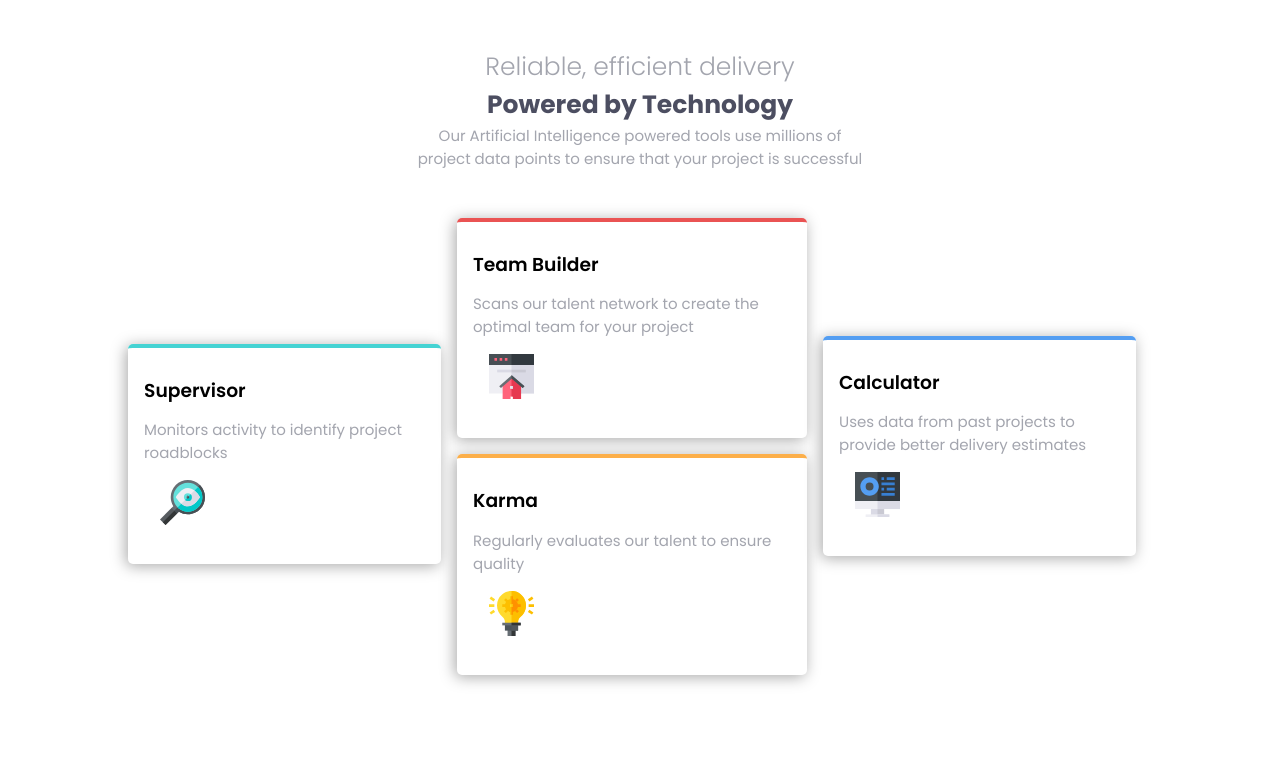
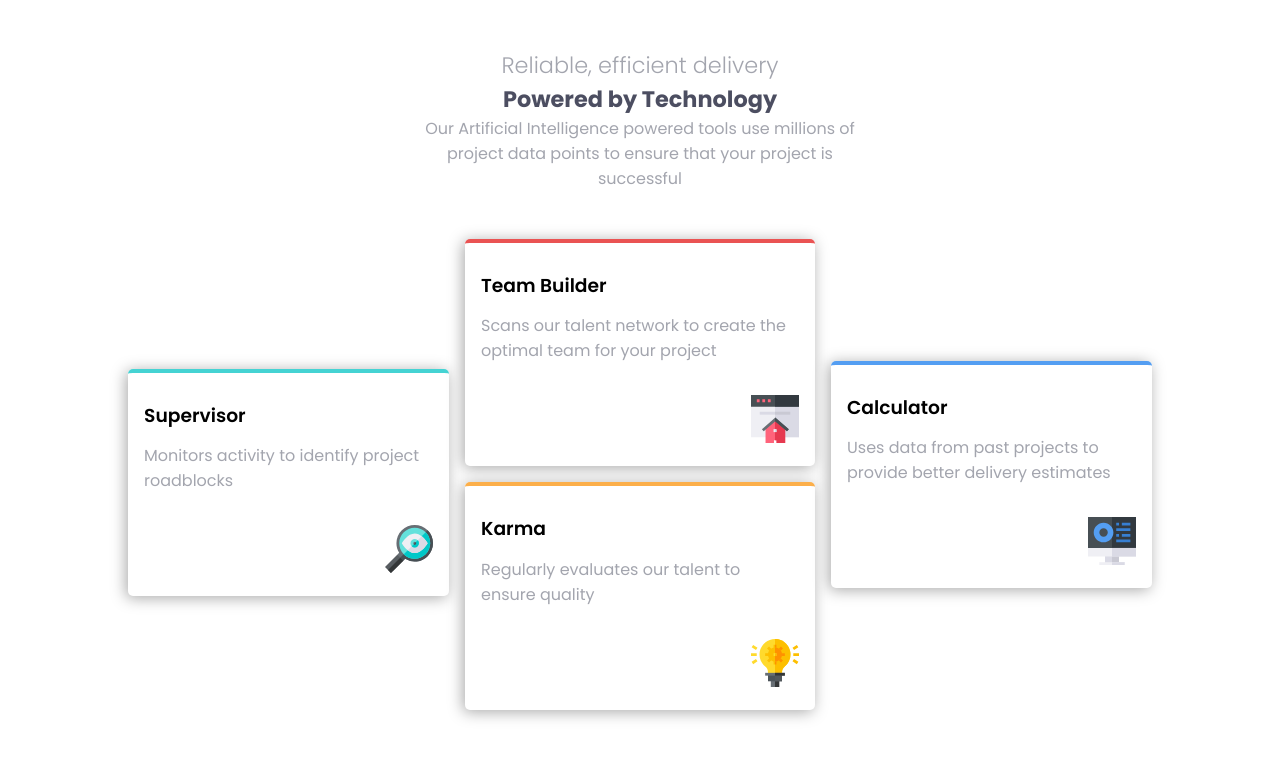
Before and after one commit to ad-monir2001/four-card-feature-section-master, a plain HTML site: page index.html in a window 1280 px wide. Drawn offline with Linux system fonts and the light colour scheme.

Commit message:
initial commit

```diff
--- a/index.html
+++ b/index.html
@@ -30,7 +30,9 @@
         <div class="card__container-1">
           <h3>Supervisor</h3>
           <p>Monitors activity to identify project roadblocks</p>
-          <img src="./images/icon-supervisor.svg" alt="" class="icons"/>
+          <div class="icon">
+            <img src="./images/icon-supervisor.svg" alt="" class="icons" />
+          </div>
         </div>
         <div class="card__container-2">
           <div class="card__container-2__sub1">
@@ -39,12 +41,16 @@
               Scans our talent network to create the optimal team for your
               project
             </p>
-            <img src="./images/icon-team-builder.svg" alt="" class="icons"/>
+            <div class="icon">
+              <img src="./images/icon-team-builder.svg" alt="" class="icons" />
+            </div>
           </div>
           <div class="card__container-2__sub2">
             <h3>Karma</h3>
             <p>Regularly evaluates our talent to ensure quality</p>
-            <img src="./images/icon-karma.svg" alt="" class="icons"/>
+            <div class="icon">
+              <img src="./images/icon-karma.svg" alt="" class="icons" />
+            </div>
           </div>
         </div>
         <div class="card__container-3">
@@ -52,7 +58,13 @@
           <p>
             Uses data from past projects to provide better delivery estimates
           </p>
-          <img src="./images/icon-calculator.svg" alt="calculator" class="icons" />
+          <div class="icon">
+            <img
+              src="./images/icon-calculator.svg"
+              alt="calculator"
+              class="icons"
+            />
+          </div>
         </div>
       </section>
     </main>
--- a/style.css
+++ b/style.css
@@ -19,7 +19,7 @@
 }
 
 h2{
-    font-size: 25px;
+    font-size: 1.4rem;
     color: var(--Very-Dark-Blue);
 
 }
@@ -29,7 +29,7 @@ h3 {
 }
 
 p {
-  font-size: 15px;
+  font-size: 1rem;
   color: var(--Grayish-Blue);
   font-weight: 400;
 }
@@ -48,6 +48,7 @@ p {
     display: flex;
     align-items: center;
     justify-content: center;
+    gap: 1rem;
     width: 80%;
     max-width: 1440px;
     margin: 0 auto;
@@ -55,7 +56,6 @@ p {
 
 .card__container-1{
     width: 350px;
-    margin-right: 1rem;
     border-top: 4px solid var(--Cyan);
     box-shadow: -2px 2px 15px  rgb(168, 168, 168);
     border-radius: 5px;
@@ -63,7 +63,6 @@ p {
 }
 .card__container-2__sub1{
     width: 350px;
-    margin-right: 1rem;
     margin-bottom: 1rem;
     border-top: 4px solid var(--Red);
     box-shadow: -2px 2px 15px  rgb(168, 168, 168);
@@ -72,7 +71,6 @@ p {
 }
 .card__container-2__sub2{
     width: 350px;
-    margin-right: 1rem;
     margin-bottom: 1rem;
     border-top: 4px solid var(--Orange);
     box-shadow: -2px 2px 15px  rgb(168, 168, 168);
@@ -81,7 +79,6 @@ p {
 }
 .card__container-3{
     width: 350px;
-    margin-right: 1rem;
     margin-bottom: 1rem;
     border-top: 4px solid var(--Blue);
     box-shadow: -2px 2px 15px  rgb(168, 168, 168);
@@ -90,6 +87,27 @@ p {
 }
 
 .icons{
-    width: 45px;
-    margin: 1rem;
+    width: 48px;
 }
+
+.icon{
+  text-align: right;
+  margin: 2rem 0 0;
+}
+
+@media screen and (max-width: 375px){
+  .sologan {
+    width: 375px;
+    padding: 4rem 1.5rem;
+  }
+  .card__container{
+    display: inline;
+  }
+
+  .card__container-1,
+  .card__container-2__sub1,
+  .card__container-2__sub2,
+  .card__container-3{
+    margin: 2rem auto;
+  }
+}
```
